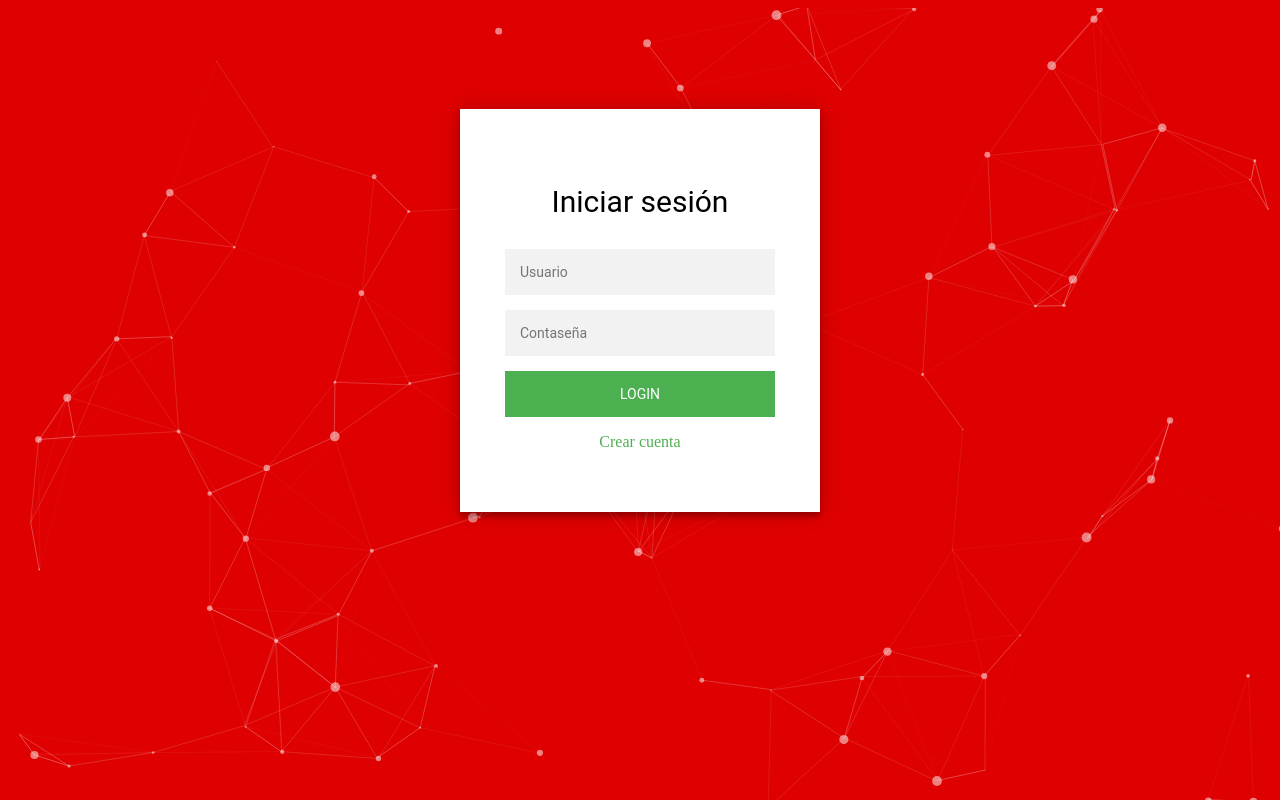
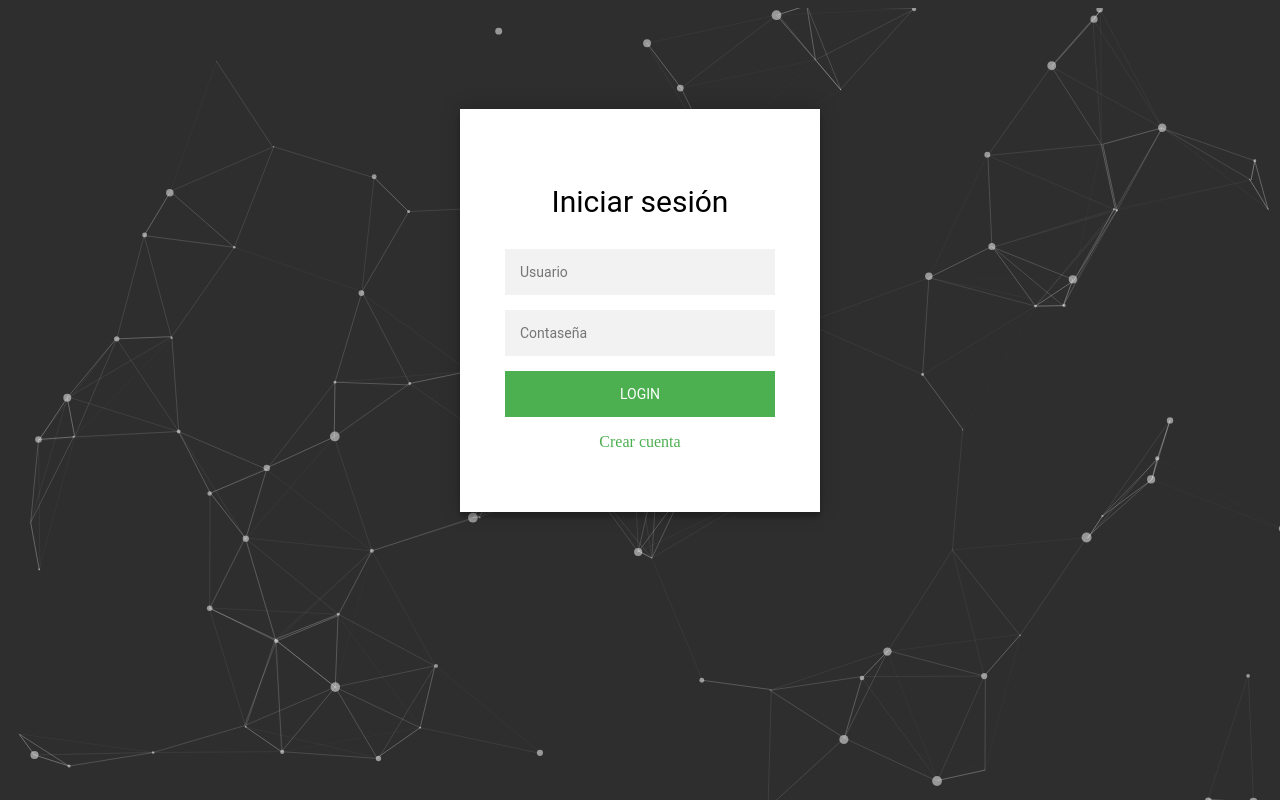
Before and after one commit to rafaelrv95/django-inicio, a Django app: page /polls/ in a window 1280 px wide. Run offline with Django 3.2, Linux system fonts and the light colour scheme.

Commit message:
cambios visuales

```diff
--- a/static/css/estilo.css
+++ b/static/css/estilo.css
@@ -1,5 +1,5 @@
 body {
-  background: #DF0101;
+  background: #2E2E2E;
 }
 #particles-js{
   width:100%;
```
Also changed, not shown: 3 other files.
